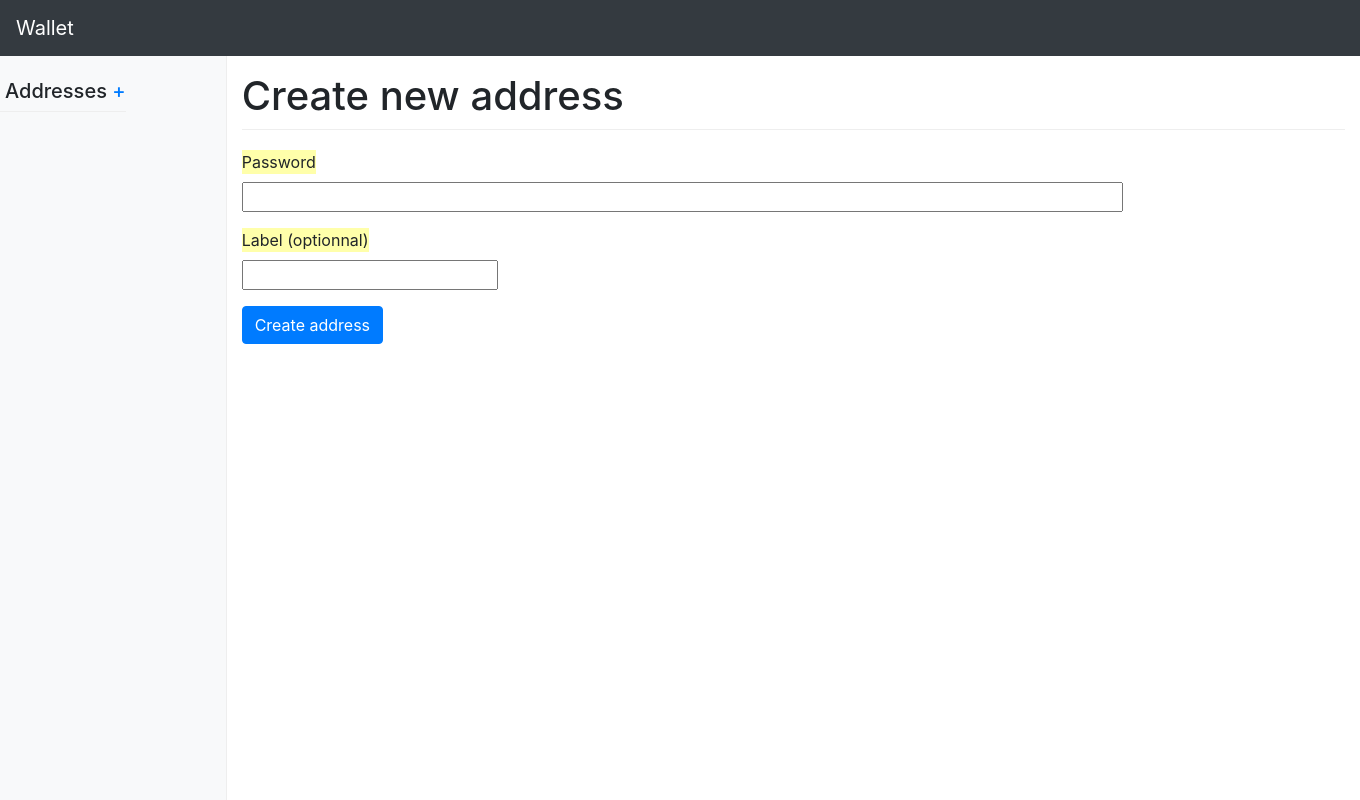
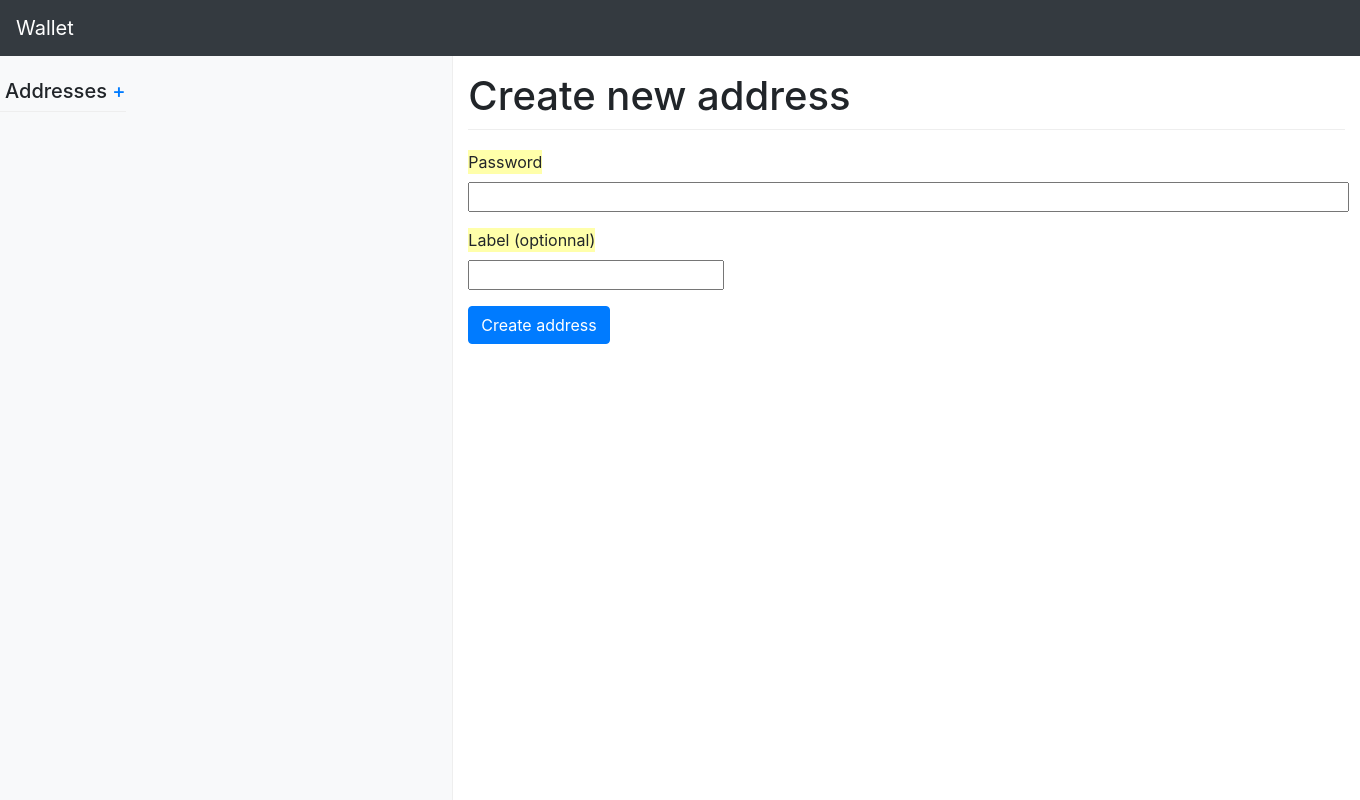
Before and after one commit to hqwisen/simplified-cryptocurrency, a Flask app: page /create_address in a window 1360 px wide. Run offline with Flask 2, Linux system fonts and the light colour scheme; some libraries are stand-ins or nearby versions.

Commit message:
[fix] sidebar size for addresses with no labels

```diff
--- a/wallet/flask_app/templates/base.html
+++ b/wallet/flask_app/templates/base.html
@@ -36,7 +36,7 @@
 
     <div class="container-fluid">
       <div class="row">
-        <nav class="col-sm-3 col-md-2 d-none d-sm-block bg-light sidebar">
+        <nav class="col-sm-4 col-md-4 d-none d-sm-block bg-light sidebar">
           <h1 class="navbar-brand mb-0" style="padding-left: 5px;"> Addresses <a class="pull-right" href="/create_address">+</a></h1>
           <ul class="nav nav-pills flex-column">
             {% for add in addresses %}
--- a/wallet/flask_app/templates/create_address.html
+++ b/wallet/flask_app/templates/create_address.html
@@ -1,7 +1,7 @@
 {% extends "base.html" %}
 
 {% block content %}
-  <main role="main" class="col-sm-9 ml-sm-auto col-md-10 pt-3">
+  <main role="main" class="col-sm-8 ml-sm-auto col-md-8 pt-3">
     <h1>Create new address</h1>
       <form class="form-horizontal" action="" method="post" name="create_address">
         {{ form.hidden_tag() }}
--- a/wallet/flask_app/templates/index.html
+++ b/wallet/flask_app/templates/index.html
@@ -1,7 +1,7 @@
 {% extends "base.html" %}
 {% block content %}
   {% if current_address %}
-    <main role="main" class="col-sm-9 ml-sm-auto col-md-10 pt-3">
+    <main role="main" class="col-sm-8 ml-sm-auto col-md-8 pt-3">
       <h1>Overview</h1>
         <ul>
           <li>
--- a/wallet/flask_app/templates/login.html
+++ b/wallet/flask_app/templates/login.html
@@ -1,7 +1,7 @@
 {% extends "base.html" %}
 
 {% block content %}
-  <main role="main" class="col-sm-9 ml-sm-auto col-md-10 pt-3">
+  <main role="main" class="col-sm-8 ml-sm-auto col-md-8 pt-3">
     <h1>Log in</h1>
       <form class="form-horizontal" action="" method="post" name="login">
         {{ form.hidden_tag() }}
```
